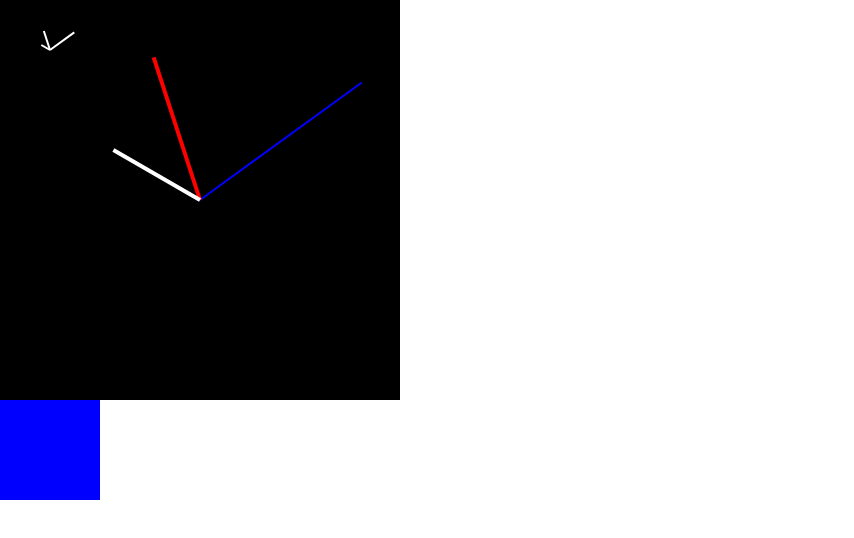
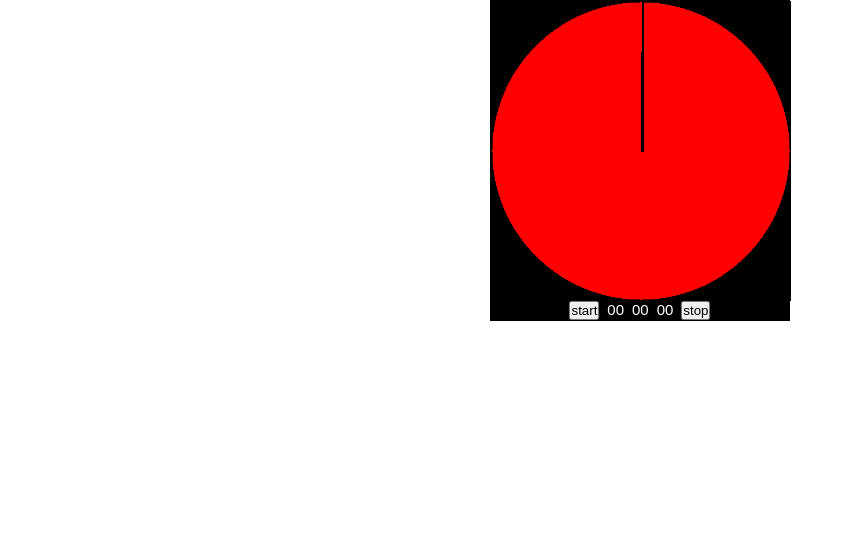
Before and after one commit to Sylvie-B/clock, a plain HTML site: page index.html in a window 1280 px wide. Shown: the whole page, without its empty margins (0-854 px from the left). Drawn offline with Linux system fonts and the light colour scheme.

Commit message:
round clock

```diff
--- a/appClock.js
+++ b/appClock.js
@@ -1,87 +1,28 @@
-let ClockConstruct = function (clockW, clockH, unit) {
-    this.clockW = clockW;
-    this.clockH = clockH;
-    this.unit = unit;
+let start = document.getElementById('start');
+let stop = document.getElementById('stop');
+let second = document.getElementById('second');
+let minute = document.getElementById('minute');
+let hour = document.getElementById('hour');
+let hourNum = document.getElementById('hourNum');
+let minNum = document.getElementById('minNum');
+let secNum = document.getElementById('secNum');
 
-    this.frame = function (clockBg, idFrame) {
-        let clockF = document.createElement('div');
-        clockF.style.width = this.clockW + this.unit;
-        clockF.style.height = this.clockH + this.unit;
-        clockF.style.backgroundColor = clockBg;
-        clockF.id = 'frameClock';
-        document.getElementById(idFrame).appendChild(clockF);
-    }
+start.addEventListener('click', function (){
+    let count = setInterval(function () {
+        let time = new Date();
+        console.log(time);
+        second.style.transformOrigin = 'center bottom';
+        second.style.transform = 'rotate(' + time.getSeconds()*6 + 'deg)';
+        minute.style.transformOrigin = 'center bottom';
+        minute.style.transform = 'rotate(' + time.getMinutes()*6 + 'deg';
+        hour.style.transformOrigin = 'center bottom';
+        hour.style.transform = 'rotate(' + time.getHours()*30 + 'deg';
+        hourNum.innerHTML = time.getHours().toString() + ' : ';
+        minNum.innerHTML = time.getMinutes().toString() + ' : ';
+        secNum.innerHTML = time.getSeconds().toString();
 
-    this.hourNeedle = function (hNeedW, hNeedH, hNeedU, hNeedColor) {
-        let hNeedle = document.createElement('div');
-        hNeedle.style.width = hNeedW + hNeedU;
-        hNeedle.style.height = hNeedH + hNeedU;
-        hNeedle.style.backgroundColor = hNeedColor;
-        hNeedle.style.position = 'absolute';
-        hNeedle.style.top = this.clockH / 2 - hNeedH + hNeedU;
-        hNeedle.style.left = (this.clockW - hNeedW) / 2 + hNeedU;
-
-        let frameClock = document.getElementById('frameClock');
-        frameClock.appendChild(hNeedle);
-
-        let count = setInterval(function () {
-            let time = new Date();
-            hNeedle.style.transformOrigin = 'center bottom';
-            hNeedle.style.transform = 'rotate(' + time.getHours() * 30 + 'deg)';
-        }, 1000);
-
-    }
-
-    this.minNeedle = function (mNeedW, mNeedH, mNeedU, mNeedColor) {
-        let mNeedle = document.createElement('div');
-        mNeedle.style.width = mNeedW + mNeedU;
-        mNeedle.style.height = mNeedH + mNeedU;
-        mNeedle.style.backgroundColor = mNeedColor;
-        mNeedle.style.position = 'absolute';
-        mNeedle.style.top = (this.clockH / 2) - mNeedH + mNeedU;
-        mNeedle.style.left = (this.clockW - mNeedW) / 2 + mNeedU;
-        let frameClock = document.getElementById('frameClock');
-        frameClock.appendChild(mNeedle);
-
-
-        let count = setInterval(function () {
-            let time = new Date();
-            mNeedle.style.transformOrigin = 'center bottom';
-            mNeedle.style.transform = 'rotate(' + time.getMinutes() * 6 + 'deg)';
-        }, 1000);
-
-    }
-
-    this.secNeedle = function (sNeedW, sNeedH, sNeedU, sNeedColor) {
-        let sNeedle = document.createElement('div');
-        sNeedle.style.width = sNeedW + sNeedU;
-        sNeedle.style.height = sNeedH + sNeedU;
-        sNeedle.style.backgroundColor = sNeedColor;
-        sNeedle.style.position = 'absolute';
-        sNeedle.style.top = (this.clockH / 2) - sNeedH + sNeedU;
-        sNeedle.style.left = (this.clockW - sNeedW) / 2 + sNeedU;
-        let frameClock = document.getElementById('frameClock');
-        frameClock.appendChild(sNeedle);
-
-
-        let count = setInterval(function () {
-            let time = new Date();
-            sNeedle.style.transformOrigin = 'center bottom';
-            sNeedle.style.transform = 'rotate(' + time.getSeconds() * 6 + 'deg)';
-        }, 1000);
-
-    }
-}
-
-let blackClock = new ClockConstruct(400, 400, 'px');
-
-blackClock.frame('black', 'container');
-blackClock.secNeedle(2, 200, 'px', 'blue');
-blackClock.minNeedle(4, 150, 'px', 'red');
-blackClock.hourNeedle(4, 100, 'px', 'white');
-
-let miniClock = new ClockConstruct(100, 100, 'px');
-miniClock.frame('blue', 'container');
-miniClock.hourNeedle(2, 10, 'px', 'white');
-miniClock.minNeedle(2, 20,'px', 'white');
-miniClock.secNeedle(2, 30, 'px', 'white');
+        stop.addEventListener('click', () => {
+            clearInterval(count);
+        })
+    }, 1000);
+})
--- a/index.html
+++ b/index.html
@@ -9,9 +9,20 @@
 <body>
 
     <div id="container">
-
+        <div id="frame">
+            <div id="hour"></div>
+            <div id="minute"></div>
+            <div id="second"></div>
+        </div>
+        <div id="frameNum">
+            <button id="start">start</button>
+            <div id="hourNum">00</div>
+            <div id="minNum">00</div>
+            <div id="secNum">00</div>
+            <button id="stop">stop</button>
+        </div>
     </div>
 
-    <script src="appClock.js"></script>
+<script src="appClock.js"></script>
 </body>
 </html>
--- a/style.css
+++ b/style.css
@@ -13,3 +13,73 @@ html {
 body {
     width: 100%;
 }
+
+#container, #frame, #hour, #minute, #second{
+    border: 1px solid black;
+}
+
+#container {
+    width: 30rem;
+    margin: auto;
+    background-color: black;
+}
+
+#frame {
+    background-image: url("backClock.png");
+    background-size: cover;
+    width: 30rem;
+    height: 30rem;
+    margin: auto;
+    position: relative;
+}
+
+#hour, #minute, #second{
+    position: absolute;
+}
+
+#hour {
+    width: 3px;
+    height: 8rem;
+    background-color: black;
+    left: 14.85rem;
+    top: 7rem;
+}
+
+#minute {
+    width: 2px;
+    height: 10rem;
+    background-color: lightgray;
+    left: 14.9rem;
+    top : 5rem;
+}
+
+#second {
+    width: 1px;
+    height: 15rem;
+    left: 14.95rem;
+}
+
+#hours, #quart {
+    width: 30rem;
+    font-size: 2em;
+    position: absolute;
+    top: 0;
+    display: flex;
+    justify-content: center;
+}
+
+#midi {
+    width: 3rem;
+    height: 30rem;
+    display: flex;
+    flex-direction: column;
+    justify-content: space-between;
+}
+
+#frameNum {
+    width: 50%;
+    margin: auto;
+    display: flex;
+    justify-content: space-around;
+    font-size: 1.5rem;
+}
```
